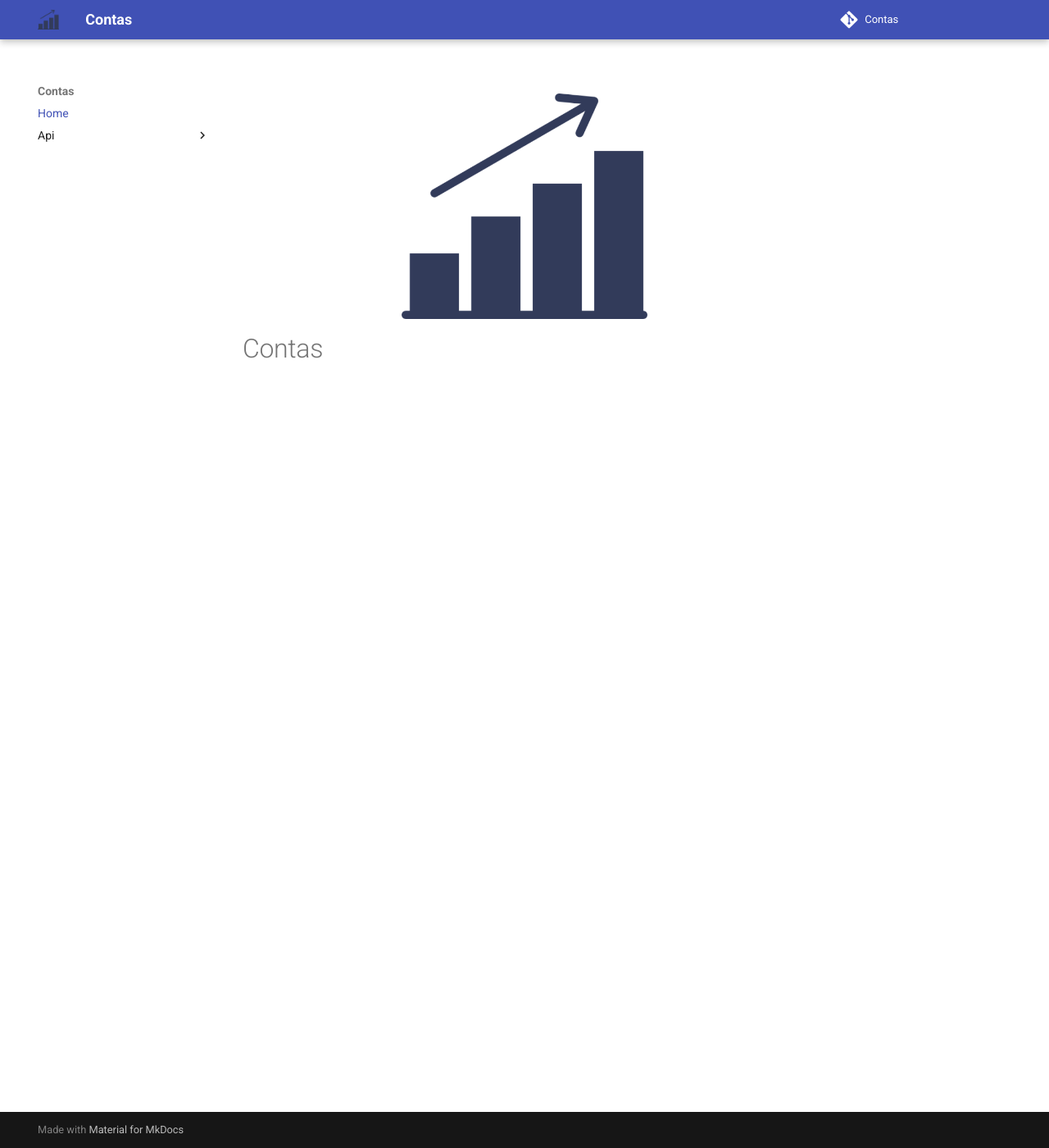
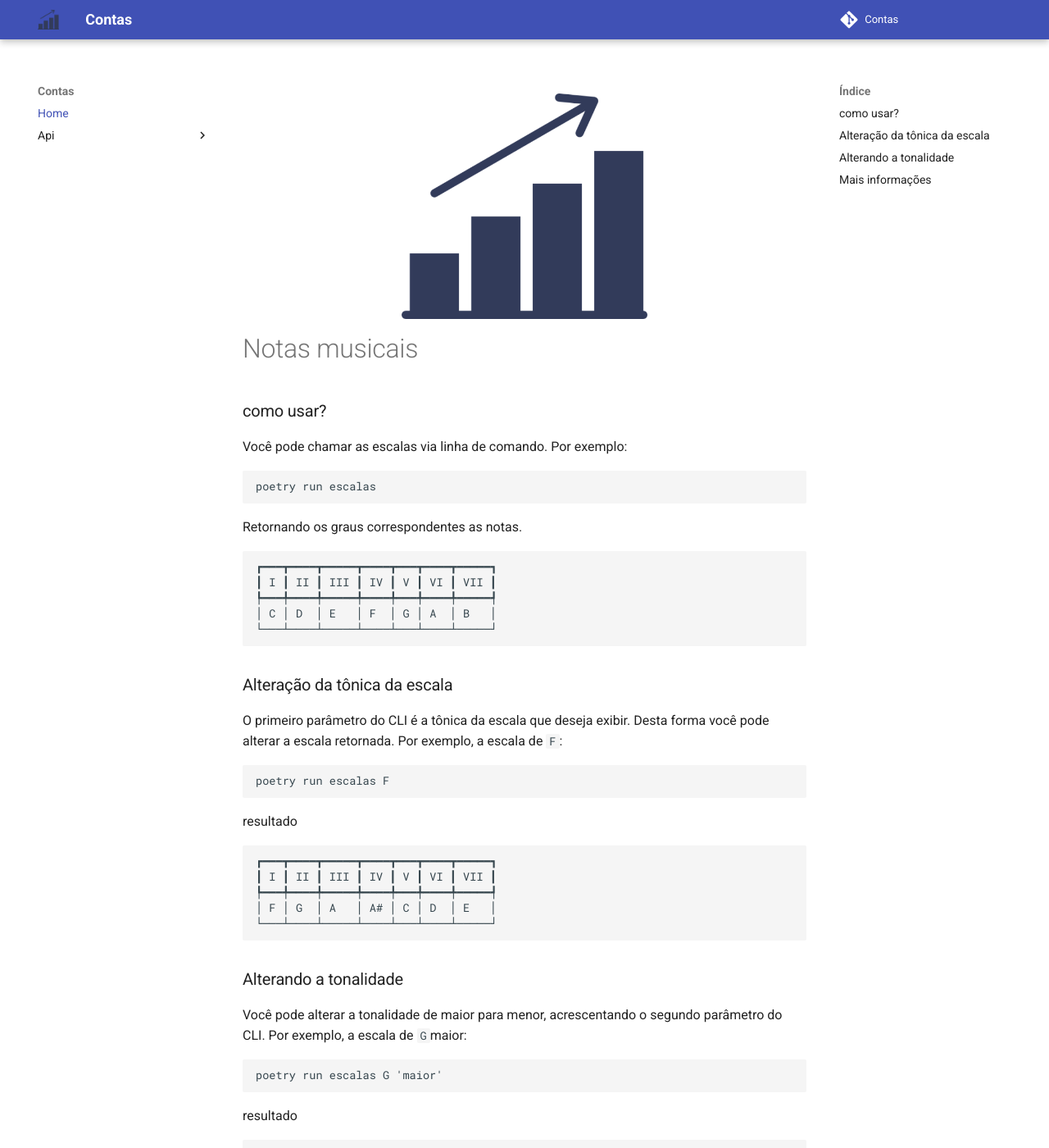
Before and after one commit to johonnes/music-notas, an MkDocs documentation site: the page built from docs/index.md, in a window 1280 px wide and 1400 px high. Shown: the whole window at 82% size. Built offline with MkDocs 1.6.1 and Material for MkDocs 9.7.7, drawn with Linux system fonts in a browser that asks for light colours; comment, search, counter and statistics services are not loaded; some of the changed text lies outside the part shown.

Commit message:
alteração na configuração, instalação do typer e rich

````diff
--- /dev/null
+++ b/docs/api/escala.md
@@ -0,0 +1 @@
+::: escala
--- a/docs/index.md
+++ b/docs/index.md
@@ -1,2 +1,54 @@
 ![logo do projeto](assets/logo.png){width="300" .center}
-# Contas
+# Notas musicais
+
+### como usar?
+Você pode chamar as escalas via linha de comando. Por exemplo:
+
+```bash
+poetry run escalas
+```
+Retornando os graus correspondentes as notas.
+```
+┏━━━┳━━━━┳━━━━━┳━━━━┳━━━┳━━━━┳━━━━━┓
+┃ I ┃ II ┃ III ┃ IV ┃ V ┃ VI ┃ VII ┃
+┡━━━╇━━━━╇━━━━━╇━━━━╇━━━╇━━━━╇━━━━━┩
+│ C │ D  │ E   │ F  │ G │ A  │ B   │
+└───┴────┴─────┴────┴───┴────┴─────┘
+```
+### Alteração da tônica da escala
+
+O primeiro parâmetro do CLI é a tônica da escala que deseja exibir. Desta forma você pode alterar a escala retornada. Por exemplo, a escala de `F`:
+
+```bash
+poetry run escalas F
+```
+resultado
+```
+┏━━━┳━━━━┳━━━━━┳━━━━┳━━━┳━━━━┳━━━━━┓
+┃ I ┃ II ┃ III ┃ IV ┃ V ┃ VI ┃ VII ┃
+┡━━━╇━━━━╇━━━━━╇━━━━╇━━━╇━━━━╇━━━━━┩
+│ F │ G  │ A   │ A# │ C │ D  │ E   │
+└───┴────┴─────┴────┴───┴────┴─────┘
+```
+### Alterando a tonalidade
+
+Você pode alterar a tonalidade de maior para menor, acrescentando o segundo parâmetro do CLI. Por exemplo, a escala de `G`maior:
+
+```bash
+poetry run escalas G 'maior'
+```
+resultado
+```
+┏━━━┳━━━━┳━━━━━┳━━━━┳━━━┳━━━━┳━━━━━┓
+┃ I ┃ II ┃ III ┃ IV ┃ V ┃ VI ┃ VII ┃
+┡━━━╇━━━━╇━━━━━╇━━━━╇━━━╇━━━━╇━━━━━┩
+│ G │ A  │ B   │ C  │ D │ E  │ F#  │
+└───┴────┴─────┴────┴───┴────┴─────┘
+```
+## Mais informações
+
+Para descobrir mais funcionalidades do CLI, basta inserir --help no terminal:
+
+```bash
+poetry run escalas --help
+```
--- a/pyproject.toml
+++ b/pyproject.toml
@@ -5,8 +5,13 @@ description = ""
 authors = ["johonnes <wjohonnes@gmail.com>"]
 readme = "README.md"
 
+[tool.poetry.scripts]
+escalas = "notas_musicais.cli:app"
+
 [tool.poetry.dependencies]
 python = "^3.12"
+typer = "^0.12.5"
+rich = "^13.8.1"
 
 
 [tool.poetry.group.dev.dependencies]
````
Also changed, not shown: README.md (+1 -1 lines), docs/api/escalas.md (deleted, +0 -1 lines), 2 other files.
